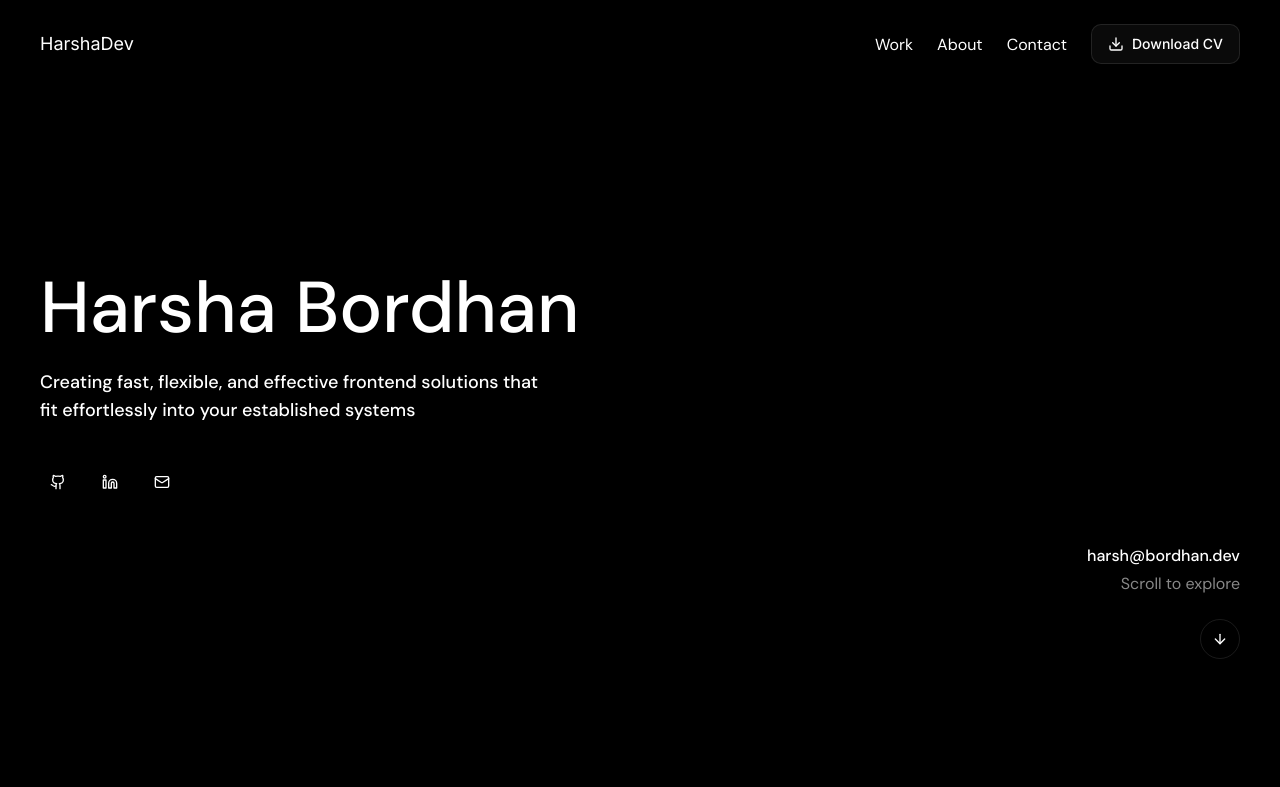
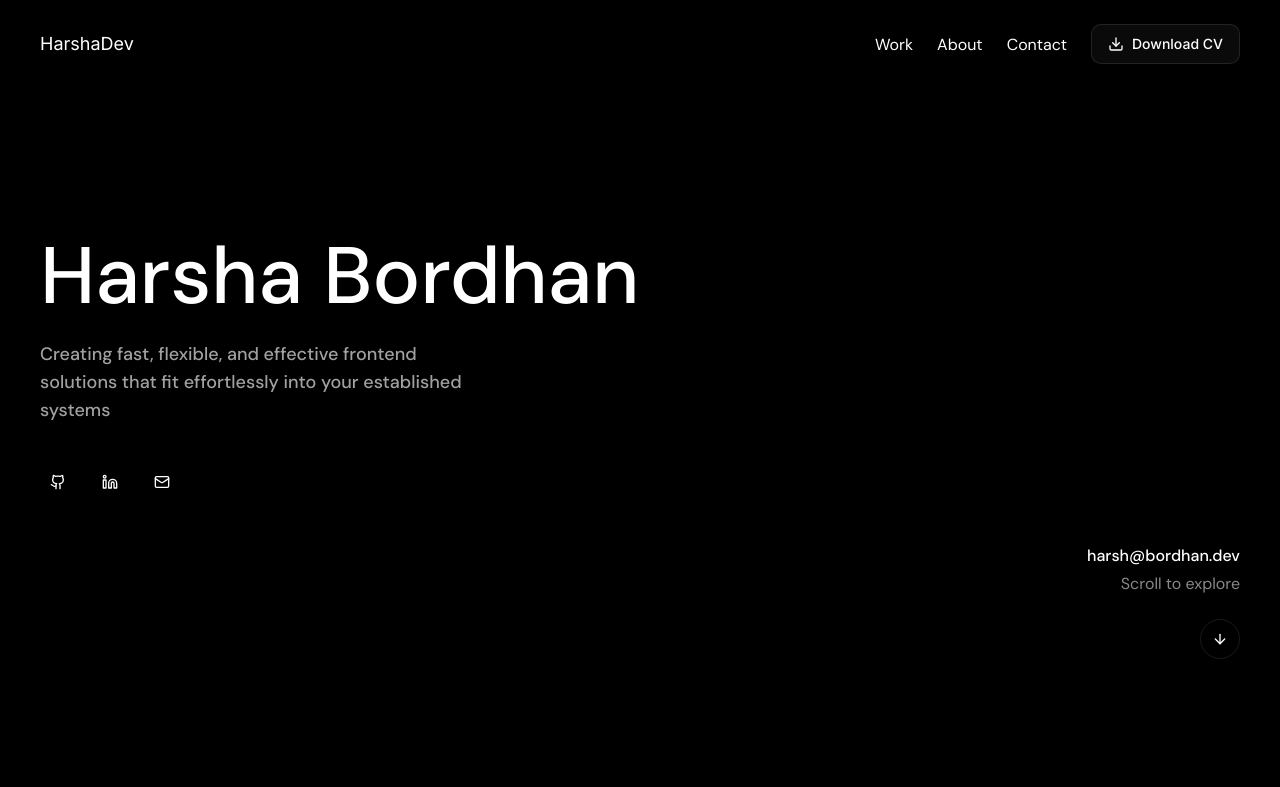
Before and after one commit to HarshaBordhan/harshabordhan, a Next.js app: page / in a window 1280 px wide. Shown: the top 787 px of the page. Built offline with nearby package versions, Linux system fonts and the light colour scheme.

Commit message:
fix: hero text sizes

```diff
--- a/src/components/Hero.tsx
+++ b/src/components/Hero.tsx
@@ -25,13 +25,13 @@ export default function Hero() {
         <div className="h-full relative min-h-[500px] flex flex-col justify-center sm:justify-end items-start flex-nowrap mb-0 sm:mb-24">
           <div className="flex flex-col items-center sm:items-start gap-10">
             <div className="space-y-6">
-              <h2 className="text-4xl md:text-6xl lg:text-7xl font-medium font-dm-sans whitespace-pre-wrap wrap-break-word text-center sm:text-left">
+              <h2 className="text-4xl md:text-6xl lg:text-[80px] font-medium font-dm-sans whitespace-pre-wrap wrap-break-word text-center sm:text-left">
                 Harsha Bordhan
                 {/* Developed by Harsha */}
                 {/* Harsha Development */}
                 {/* Code writer */}
               </h2>
-              <p className="max-w-[500px] text-lg font-medium font-dm-sans whitespace-pre-wrap break-words text-center sm:text-left">
+              <p className="max-w-[450px] text-lg font-medium text-neutral-400 font-dm-sans whitespace-pre-wrap break-words text-center sm:text-left">
                 Creating fast, flexible, and effective frontend solutions that
                 fit effortlessly into your established systems
               </p>
```
